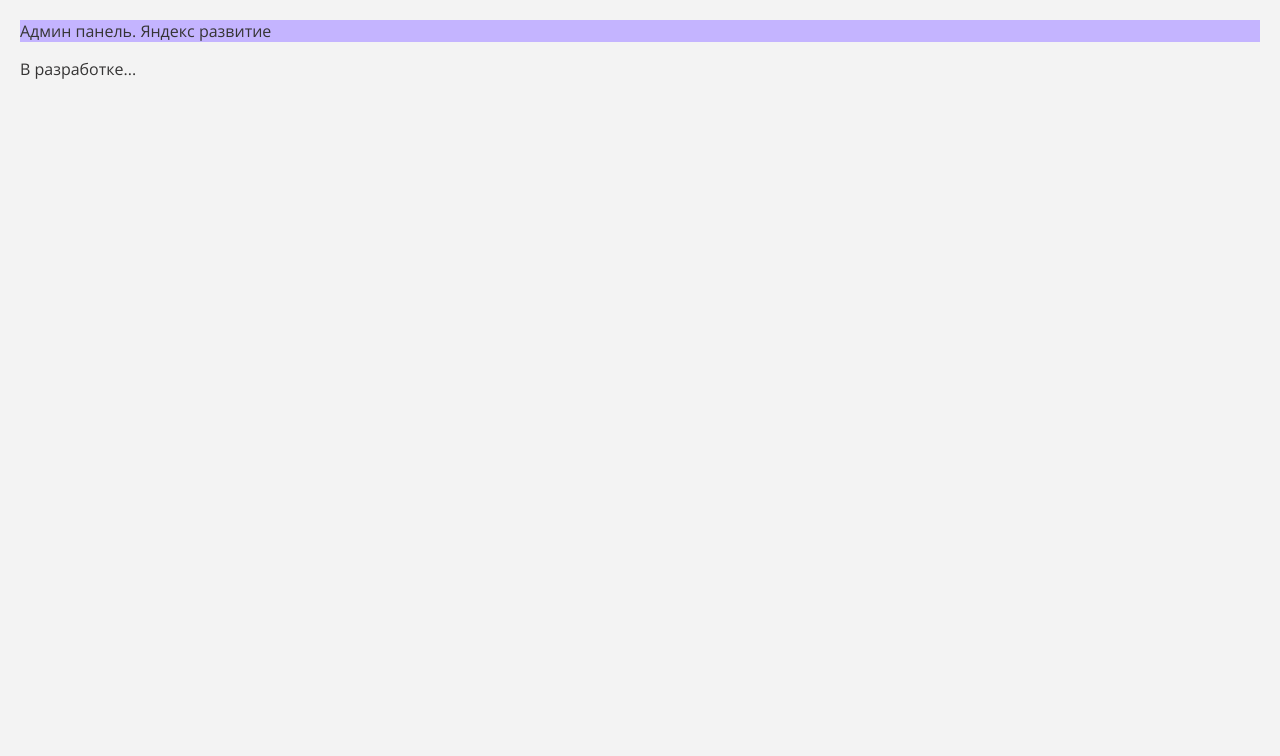
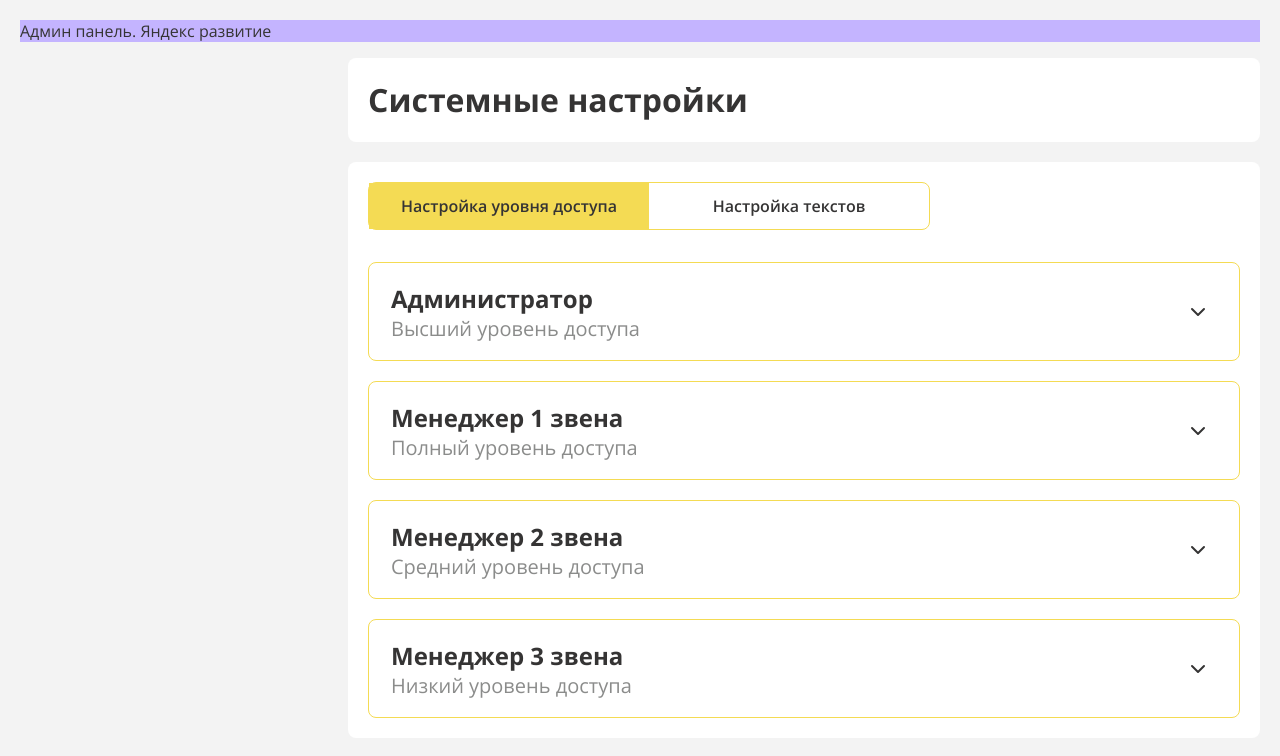
Before and after one commit to yandex-development-2-team/Web, a React (Vite) app: page /system-settings in a window 1280 px wide. Shown: the top 756 px of the page. Built offline with nearby package versions, Linux system fonts and the light colour scheme.

Commit message:
feat: добавить страницу system settigns, text settings form

```diff
--- a/src/pages/SystemSettingsPage/SectionToggle.tsx
+++ b/src/pages/SystemSettingsPage/SectionToggle.tsx
@@ -9,7 +9,7 @@ interface ToggleListProps extends React.PropsWithChildren {
   onOpenChange: (isOpen: boolean) => void;
 }
 
-export function ToggleList({ items, onOpenChange }: ToggleListProps) {
+export function SectionToggle({ items, onOpenChange }: ToggleListProps) {
   const [openItemId, setOpenItemId] = useState<string | null>(null);
 
   const handleToggle = (itemId: string) => {
--- a/src/pages/SystemSettingsPage/SystemSettingsPage.tsx
+++ b/src/pages/SystemSettingsPage/SystemSettingsPage.tsx
@@ -1,5 +1,64 @@
+import { useState } from 'react';
+import {
+  ACCESS_ITEMS,
+  TABS,
+  TABS_ID,
+  type TabId,
+} from './systemSettingsPage.constants';
+import { cn } from '@/utils';
+import { Tabs } from './Tabs';
+import { Button } from '@/components/ui/Button';
+import { TextSettingsForm } from './TextSettingsForm';
+import { SectionToggle } from './SectionToggle';
+import { contentSettingsData } from '@/mock/systemSettingsPage.mock';
+
 const SystemSettingsPage = () => {
-  return <h1>В разработке...</h1>;
+  const [activeTab, setActiveTab] = useState<TabId>(TABS_ID.access);
+  const [isToggleOpen, setIsToggleOpen] = useState(false);
+
+  const handleTabs = (tabId: TabId) => {
+    if (activeTab === TABS_ID.content) {
+      setIsToggleOpen(false);
+    }
+    setActiveTab(tabId);
+  };
+
+  return (
+    <div className={cn('flex h-full flex-col gap-5', 'pl-82')}>
+      <div className={cn('bg-card rounded-lg p-5')}>
+        <h2>Системные настройки</h2>
+      </div>
+
+      <div
+        className={cn(
+          'relative flex flex-1 flex-col rounded-lg transition-all duration-300',
+          {
+            ['bg-card gap-8 p-5']:
+              !isToggleOpen || activeTab === TABS_ID.content,
+            ['gap-5']: isToggleOpen || activeTab === TABS_ID.content,
+          },
+        )}
+      >
+        <div className={cn('flex items-center justify-between')}>
+          <Tabs tabs={TABS} onTabChange={handleTabs} activeTab={activeTab} />
+          {(isToggleOpen || activeTab === TABS_ID.content) && (
+            <div className={cn('flex items-center gap-5')}>
+              <Button variant={'default-secondary'}>Отменить</Button>
+              <Button>Сохранить</Button>
+            </div>
+          )}
+        </div>
+
+        {activeTab === TABS_ID.access && (
+          <SectionToggle items={ACCESS_ITEMS} onOpenChange={setIsToggleOpen} />
+        )}
+
+        {activeTab === TABS_ID.content && (
+          <TextSettingsForm textFormData={contentSettingsData} />
+        )}
+      </div>
+    </div>
+  );
 };
 
 export const Component = SystemSettingsPage;
--- /dev/null
+++ b/src/pages/SystemSettingsPage/TextSettingsForm.tsx
@@ -0,0 +1,30 @@
+import { Textarea } from '@/components/ui/Textarea';
+import { cn } from '@/utils';
+
+interface TextSettingsFormProps {
+  className?: string;
+  textFormData?: {
+    id: string;
+    label: string;
+    placeholder: string;
+  }[];
+}
+
+export function TextSettingsForm({
+  textFormData = [],
+  className,
+}: TextSettingsFormProps) {
+  return (
+    <form className={cn('flex flex-col gap-4', className)}>
+      {textFormData.map((item) => {
+        return (
+          <Textarea
+            key={item.id}
+            placeholder={item.placeholder}
+            label={item.label}
+          />
+        );
+      })}
+    </form>
+  );
+}
```
